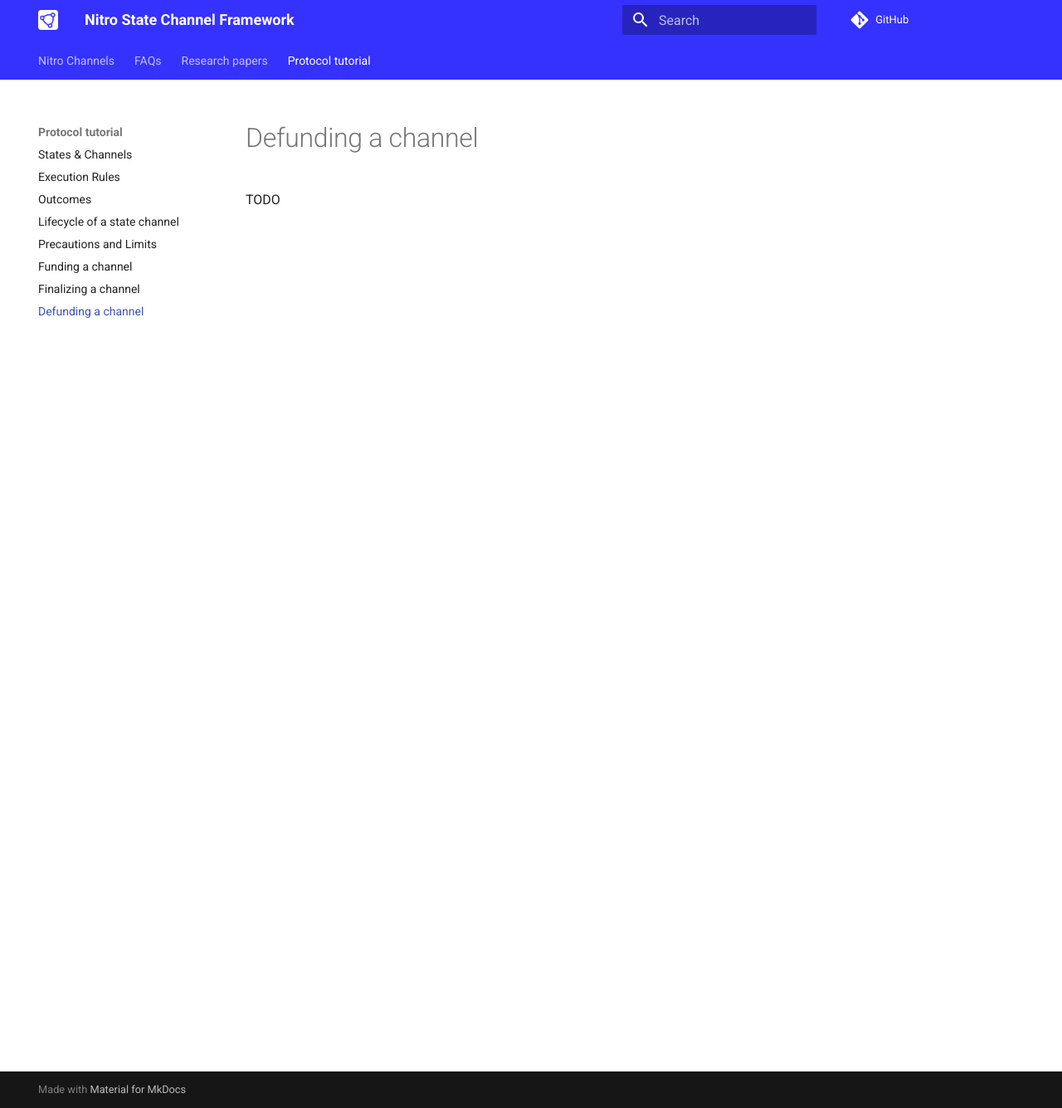
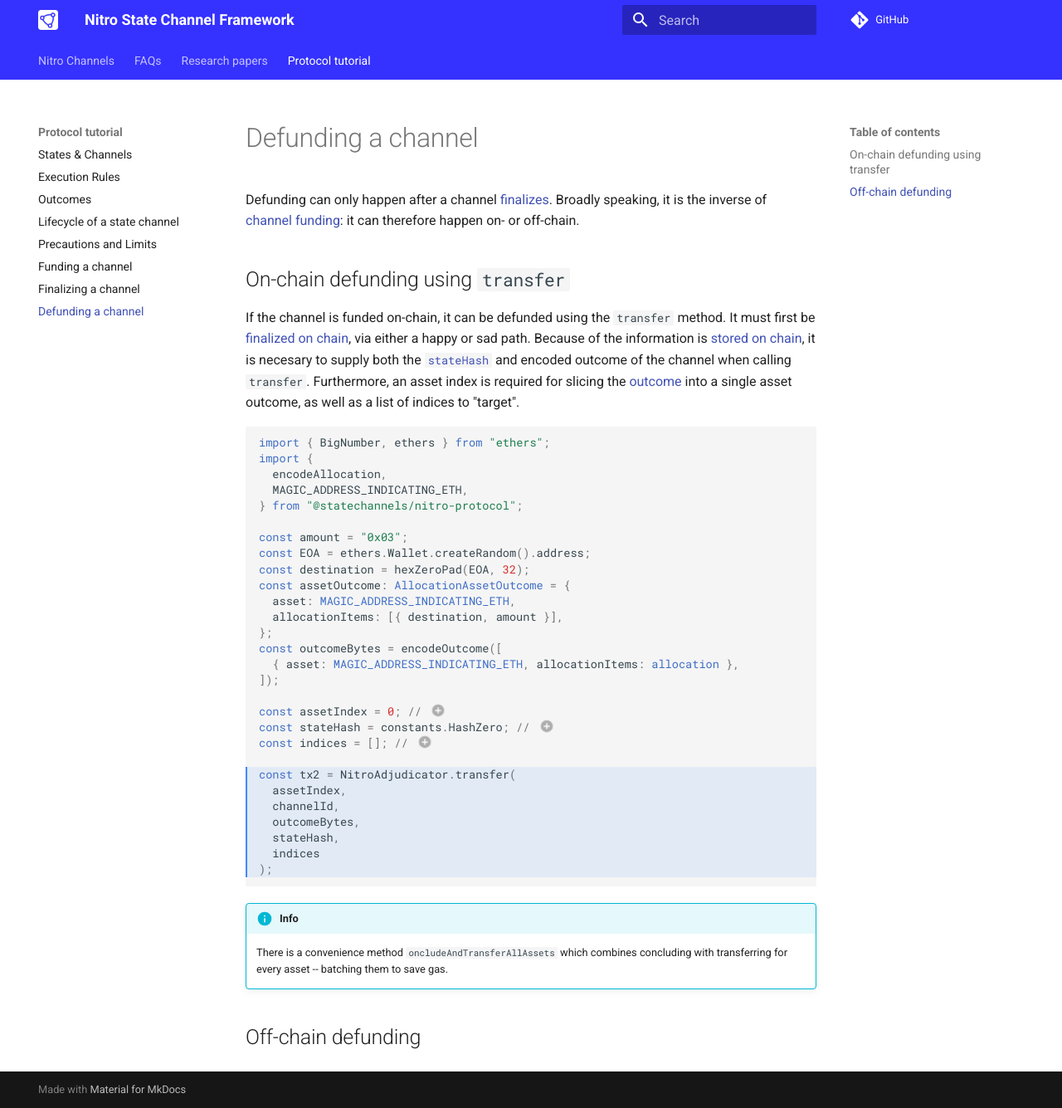
Before and after one commit to statechannels/go-nitro, an MkDocs documentation site: the page built from docs/protocol-tutorial/0080-defunding-a-channel.md, in a window 1280 px wide and 1335 px high. Shown: the whole window at 83% size. Built offline with MkDocs 1.6.1 and Material for MkDocs 9.7.7, drawn with Linux system fonts in a browser that asks for light colours; comment, search, counter and statistics services are not loaded.

Commit message:
on chain defunding

````diff
--- a/docs/protocol-tutorial/0080-defunding-a-channel.md
+++ b/docs/protocol-tutorial/0080-defunding-a-channel.md
@@ -1,3 +1,49 @@
 # Defunding a channel
 
-TODO
+Defunding can only happen after a channel [finalizes](./0040-lifecycle-of-a-channel.md#finalized). Broadly speaking, it is the inverse of [channel funding](./0060-funding-a-channel.md): it can therefore happen on- or off-chain.
+
+## On-chain defunding using `transfer`
+
+If the channel is funded on-chain, it can be defunded using the `transfer` method. It must first be [finalized on chain](./0070-finalizing-a-channel.md), via either a happy or sad path. Because of the information is [stored on chain](./0040-lifecycle-of-a-channel.md#adjudicator-storage), it is necesary to supply both the [`stateHash`](./0010-states-channels.md#state-commitments) and encoded outcome of the channel when calling `transfer`. Furthermore, an asset index is required for slicing the [outcome](./0030-outcomes.md) into a single asset outcome, as well as
+a list of indices to "target".
+
+```typescript hl_lines="22 23 24 25 26 27 28"
+import { BigNumber, ethers } from "ethers";
+import {
+  encodeAllocation,
+  MAGIC_ADDRESS_INDICATING_ETH,
+} from "@statechannels/nitro-protocol";
+
+const amount = "0x03";
+const EOA = ethers.Wallet.createRandom().address;
+const destination = hexZeroPad(EOA, 32);
+const assetOutcome: AllocationAssetOutcome = {
+  asset: MAGIC_ADDRESS_INDICATING_ETH,
+  allocationItems: [{ destination, amount }],
+};
+const outcomeBytes = encodeOutcome([
+  { asset: MAGIC_ADDRESS_INDICATING_ETH, allocationItems: allocation },
+]);
+
+const assetIndex = 0; // (1)
+const stateHash = constants.HashZero; // (2)
+const indices = []; // (3)
+
+const tx2 = NitroAdjudicator.transfer(
+  assetIndex,
+  channelId,
+  outcomeBytes,
+  stateHash,
+  indices
+);
+```
+
+1. This implies we are paying out the 0th asset (in this case the only asset, ETH)
+2. If the channel was concluded on the happy path, we can use this default value
+3. This magic value (a zero length array) implies we want to pay out all of the allocationItems (in this case there is only one)
+
+!!! info
+
+    There is a convenience method `oncludeAndTransferAllAssets` which combines concluding with transferring for every asset --  batching them to save gas.
+
+## Off-chain defunding
````
Also changed, not shown: docs/protocol-tutorial/0070-finalizing-a-channel.md (+1 -1 lines).
